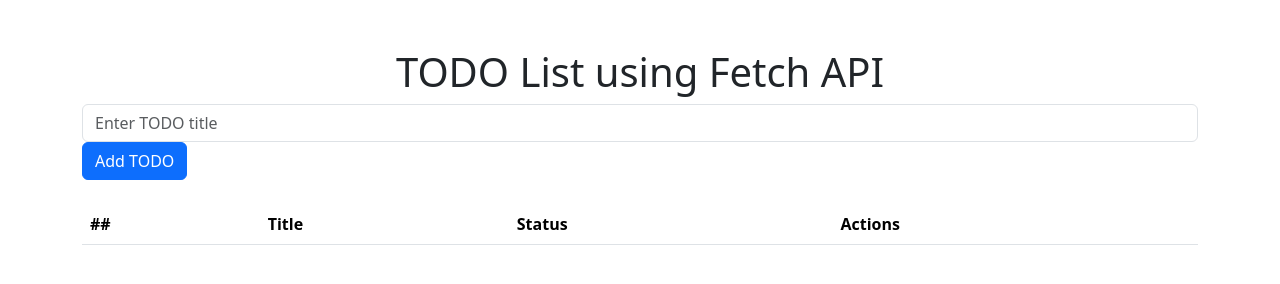
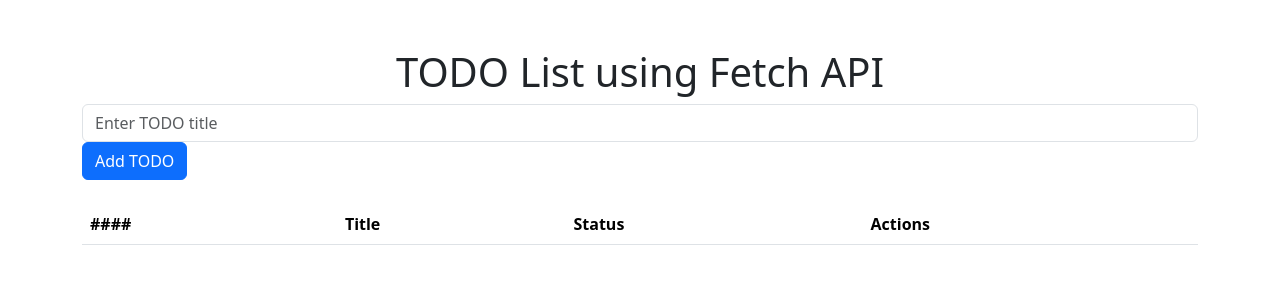
Before and after one commit to tkpsolutions/javascript-todo-list-with-json-server, a plain HTML site: page index.html in a window 1280 px wide. Drawn offline with nearby package versions, Linux system fonts and the light colour scheme; no server answers.

Commit message:
update sample2
update sample2 file

```diff
--- a/index.html
+++ b/index.html
@@ -24,7 +24,7 @@
         <table class="table table-striped mt-4">
             <thead>
                 <tr>
-                    <th>##</th>
+                    <th>####</th>
                     <th>Title</th>
                     <th>Status</th>
                     <th>Actions</th>
```
